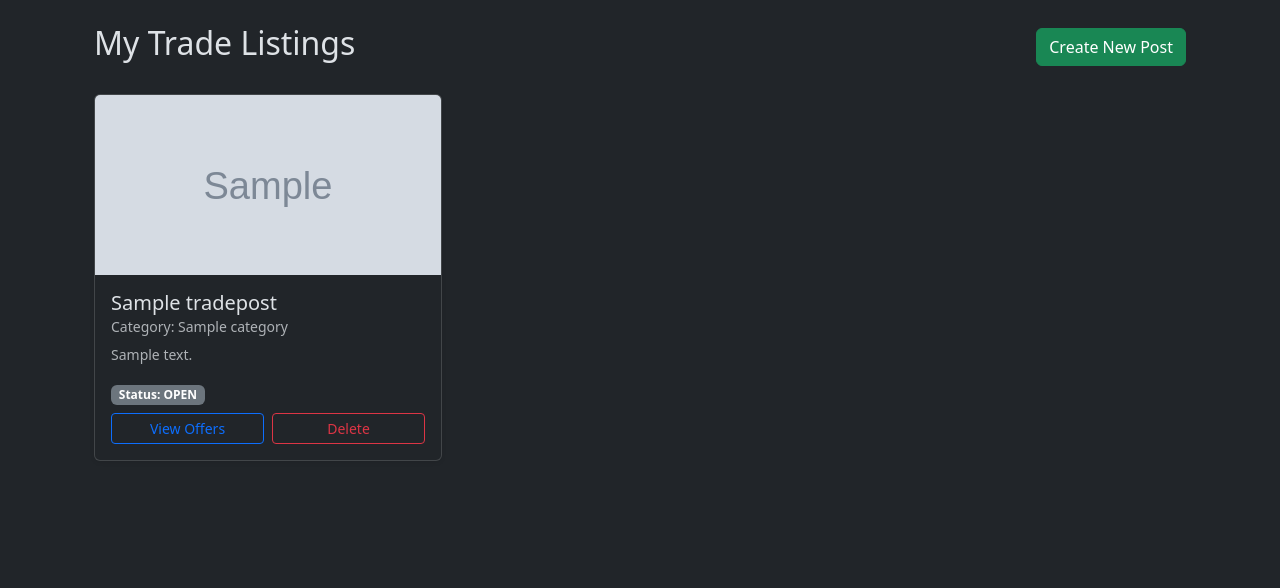
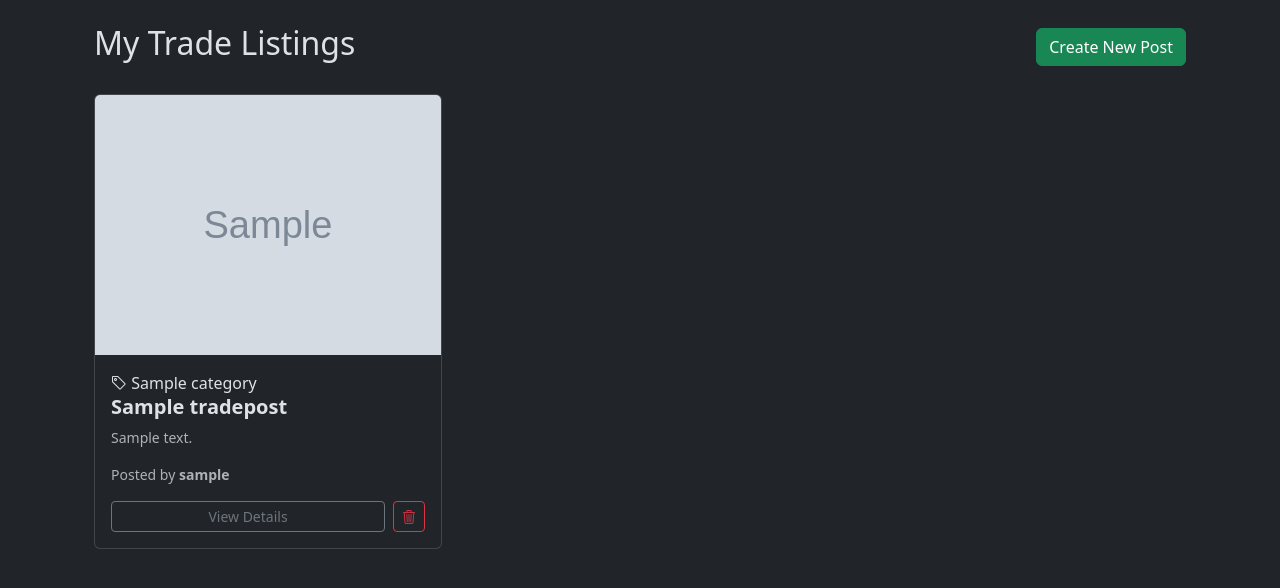
Before and after one commit to Syed-Abdul-Ali-Zaidi/Web-Based_TradeHub, a Django app: page /barter/user/1/posts/ in a window 1280 px wide. Shown: the part 80-668 px from the top of the page. Run offline with Django 5.2, Linux system fonts and the light colour scheme; a user stored in the database is signed in; tables that the repository leaves empty hold one stand-in row (values such as "Sample post"); grey boxes marked "Sample" are stand-in pictures.

Commit message:
fix cards

```diff
--- a/tradehub/barter/templates/my_post_list.html
+++ b/tradehub/barter/templates/my_post_list.html
@@ -77,29 +77,76 @@
 
     <div class="row">
         {% for post in posts %}
-            <div class="col-md-4 mb-4">
-                <div class="card h-100 shadow-sm">
+            <div class="col-md-6 col-xl-4">
+                <div class="card market-card h-100">
+
+                    <!-- Post image -->
                     {% if post.image %}
-                        <img src="{{ post.image.url }}" class="card-img-top" alt="{{ post.title }}" style="height: 180px; object-fit: cover;">
+                        <img src="{{ post.image.url }}"
+                                class="card-img-top post-image"
+                                alt="{{ post.title }}">
+                    {% else %}
+                        <div class="post-image-placeholder">
+                            <i class="bi bi-box-seam"></i>
+                        </div>
                     {% endif %}
+
                     <div class="card-body d-flex flex-column">
-                        <h5 class="card-title">{{ post.title }}</h5>
-                        <h6 class="card-subtitle mb-2 text-muted small">Category: {{ post.category.name }}</h6>
-                        <p class="card-text text-muted small">{{ post.description|truncatechars:100 }}</p>
+
+                        <div class="post-category">
+                            <i class="bi bi-tag"></i>
+                            {{ post.category.name }}
+                        </div>
+
+                        <h5 class="card-title fw-semibold">
+                            {{ post.title }}
+                        </h5>
+
+                        <p class="card-text text-muted small post-description">
+                            {{ post.description|truncatechars:100 }}
+                        </p>
 
                         <div class="mt-auto">
-                            <span class="badge bg-secondary mb-2">Status: {{ post.get_status_display }}</span>
-                            <div class="d-flex gap-2">
-                                <a href="{% url 'post_detail_view' post.id %}" class="btn btn-outline-primary btn-sm w-50">View Offers</a>
-                                <a href="{% url 'post_delete_view' post.id %}" class="btn btn-outline-danger btn-sm w-50">Delete</a>
+                            <div class="small text-muted mb-3">
+                                Posted by
+                                <strong>{{ post.owner.username }}</strong>
+                            </div>
+
+                            <!-- Actions -->
+                            <div class="d-flex align-items-center gap-2">
+
+                                <a href="{% url 'post_detail_view' post.id %}"
+                                    class="btn btn-outline-secondary btn-sm flex-grow-1">
+                                    View Details
+                                </a>
+
+                                {% if request.user.is_authenticated and request.user == post.owner %}
+
+                                    <a href="{% url 'post_delete_view' post.id %}"
+                                        class="btn btn-outline-danger btn-sm delete-post-btn"
+                                        aria-label="Delete {{ post.title }}"
+                                        title="Delete post">
+                                        <i class="bi bi-trash3"></i>
+                                    </a>
+
+                                {% endif %}
+
                             </div>
                         </div>
+
                     </div>
                 </div>
             </div>
+
         {% empty %}
             <div class="col-12">
-                <p class="text-muted">You haven't posted any items for trade yet.</p>
+                <div class="empty-marketplace text-center py-5">
+                    <i class="bi bi-search fs-1 text-muted"></i>
+                    <h5 class="mt-3">No listings found</h5>
+                    <p class="text-muted mb-0">
+                        Try changing your search or filters.
+                    </p>
+                </div>
             </div>
         {% endfor %}
     </div>
--- a/tradehub/barter/templates/post_list.html
+++ b/tradehub/barter/templates/post_list.html
@@ -79,12 +79,13 @@
             <h2 class="fw-bold mb-1">Marketplace</h2>
             <p class="text-muted mb-0">Discover items and find your next trade.</p>
         </div>
+        <a href="{% url 'post_create_view' %}" class="btn btn-success">Create New Post</a>
     </div>
 
     <!-- HEADER ADVERTISEMENT -->
     {% if header_ad %}
         <div class="market-ad header-ad mb-4">
-            <span class="ad-label">ADVERTISEMENT</span>
+            <span class="ad-label">ADVERTISEMENT {{ header_ad.title }}</span>
 
             {% if header_ad.target_url %}
                 <a href="{{ header_ad.target_url }}"
```
